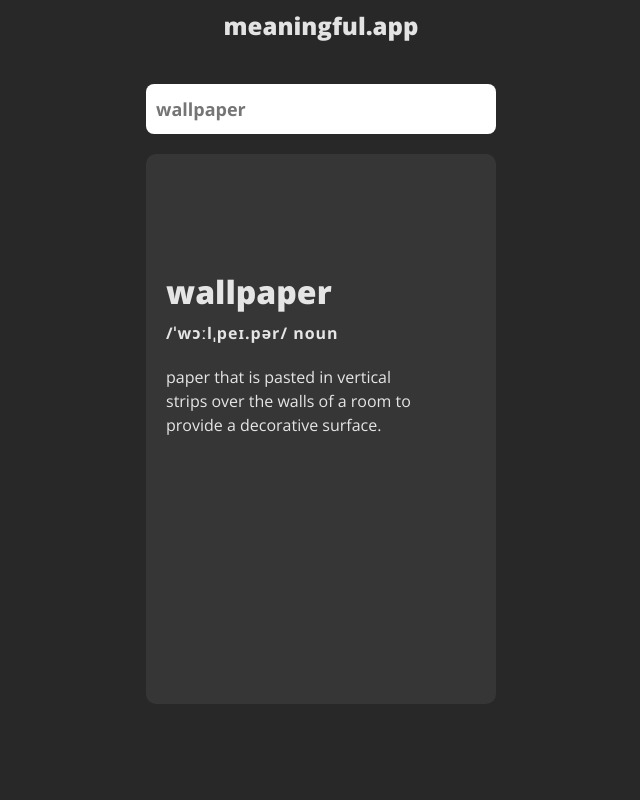
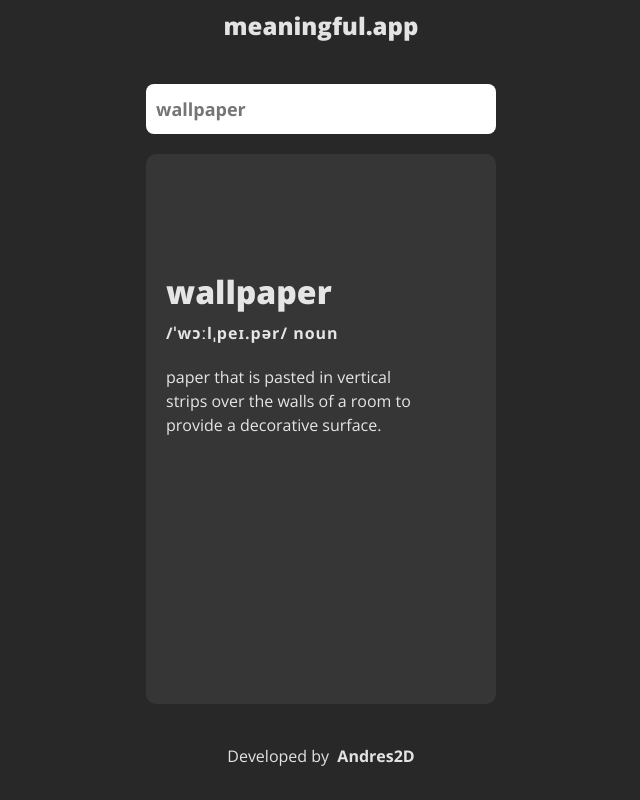
Before and after one commit to Andres2D/meaningful, a React (Vite) app: page / in a window 1280 px wide. Shown: the whole page, without its empty margins (319-959 px from the left). Built offline with nearby package versions, Linux system fonts and the light colour scheme.

Commit message:
Add footer

```diff
--- a/src/App.module.scss
+++ b/src/App.module.scss
@@ -12,3 +12,12 @@
   align-items: center;
   margin: 5vh auto;
 }
+
+.footer {
+  text-align: center;
+
+  .repo {
+    font-weight: bold;
+    cursor: pointer;
+  }
+}
--- a/src/App.tsx
+++ b/src/App.tsx
@@ -16,6 +16,15 @@ const App = () => {
           provide a decorative surface."
         />
       </section>
+      <footer className={styles.footer}>
+        Developed by &nbsp;
+        <a
+          href="https://github.com/Andres2D/meaningful"
+          target='_blank'
+          className={styles.repo}>
+            Andres2D
+        </a>
+      </footer>
     </>
   )
 };
--- a/src/index.scss
+++ b/src/index.scss
@@ -15,3 +15,7 @@
   -moz-osx-font-smoothing: grayscale;
   -webkit-text-size-adjust: 100%;
 }
+
+a {
+  all: unset;
+}
```
